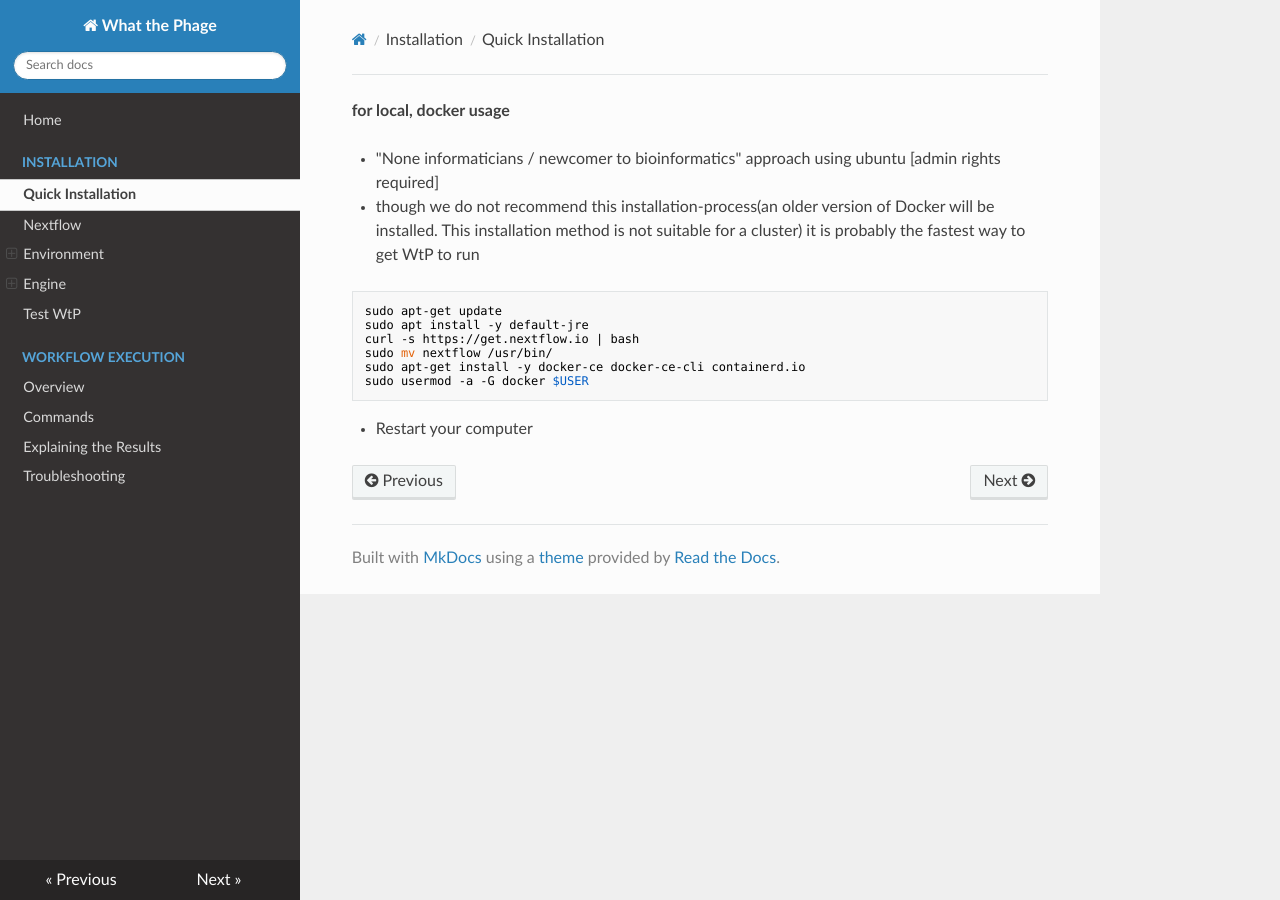
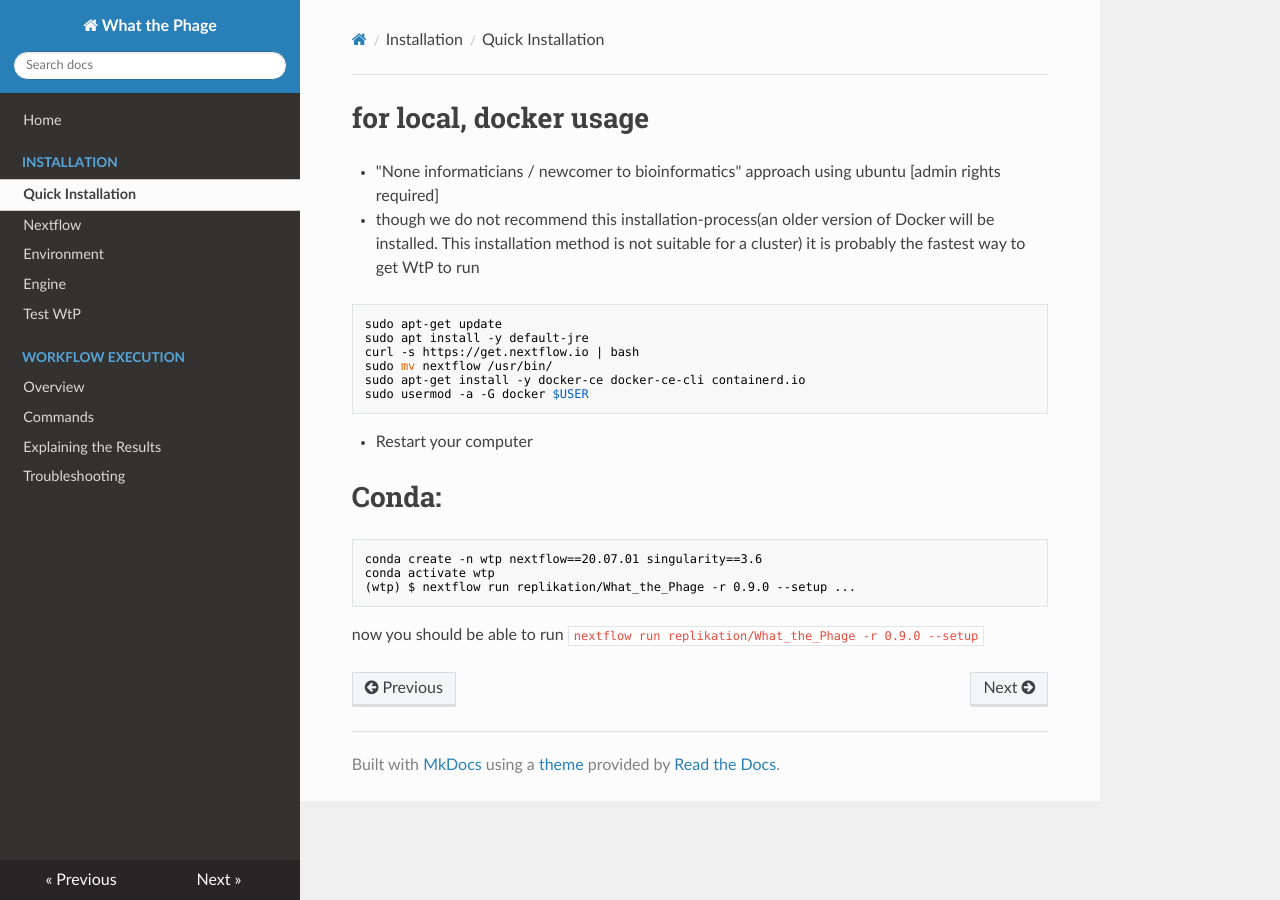
Before and after one commit to mult1fractal/wtp-documentation, an MkDocs documentation site: the page built from docs/installation/quick_installation.md, in a window 1280 px wide. Built offline with MkDocs 1.6.1, drawn with Linux system fonts in a browser that asks for light colours; nearby versions of some CDN libraries.

````diff
--- a/docs/installation/quick_installation.md
+++ b/docs/installation/quick_installation.md
@@ -1,4 +1,4 @@
-**for local, docker usage**
+# for local, docker usage
 
 * "None informaticians / newcomer to bioinformatics" approach using ubuntu [admin rights required]
 * though we do not recommend this installation-process(an older version of Docker will be installed. This installation method is not suitable for a cluster) it is probably the fastest way to get WtP to run
@@ -13,3 +13,12 @@ sudo usermod -a -G docker $USER
 ```
 
 * Restart your computer
+
+
+# Conda:
+```bash
+conda create -n wtp nextflow==20.07.01 singularity==3.6
+conda activate wtp
+(wtp) $ nextflow run replikation/What_the_Phage -r 0.9.0 --setup ...
+```
+now you should be able to run `nextflow run replikation/What_the_Phage -r 0.9.0 --setup`
--- a/mkdocs.yml
+++ b/mkdocs.yml
@@ -5,14 +5,16 @@ nav:
         - Quick Installation: installation/quick_installation.md
         - Nextflow: installation/nextflow.md
         - Environment:
-          - Local/Cluster: installation/Environment/conda.md
+          - Local/Cluster: installation/Environment/environment.md
         - Engine:
           - Docker: installation/Engine/docker.md
           - Singularity: installation/Engine/singularity.md
     - Test WtP: test.md
     - Workflow execution:
-        - Overview: Workflow-execution/Overview.md
-        - Commands: Workflow-execution/commands.md
-        - Explaining the Results: Workflow-execution/results.md
+          - Overview: Workflow-execution/Overview.md
+          - Commands: Workflow-execution/commands.md
+          - Explaining the Results: Workflow-execution/results.md
     - Troubleshooting: troubleshooting.md
-theme: readthedocs
+theme:
+  name: readthedocs
+  navigation_depth: 1
````
Also changed, not shown: docs/installation/Environment/conda.md (deleted, +0 -14 lines), docs/installation/Environment/environment.md (added, +12 -0 lines).
